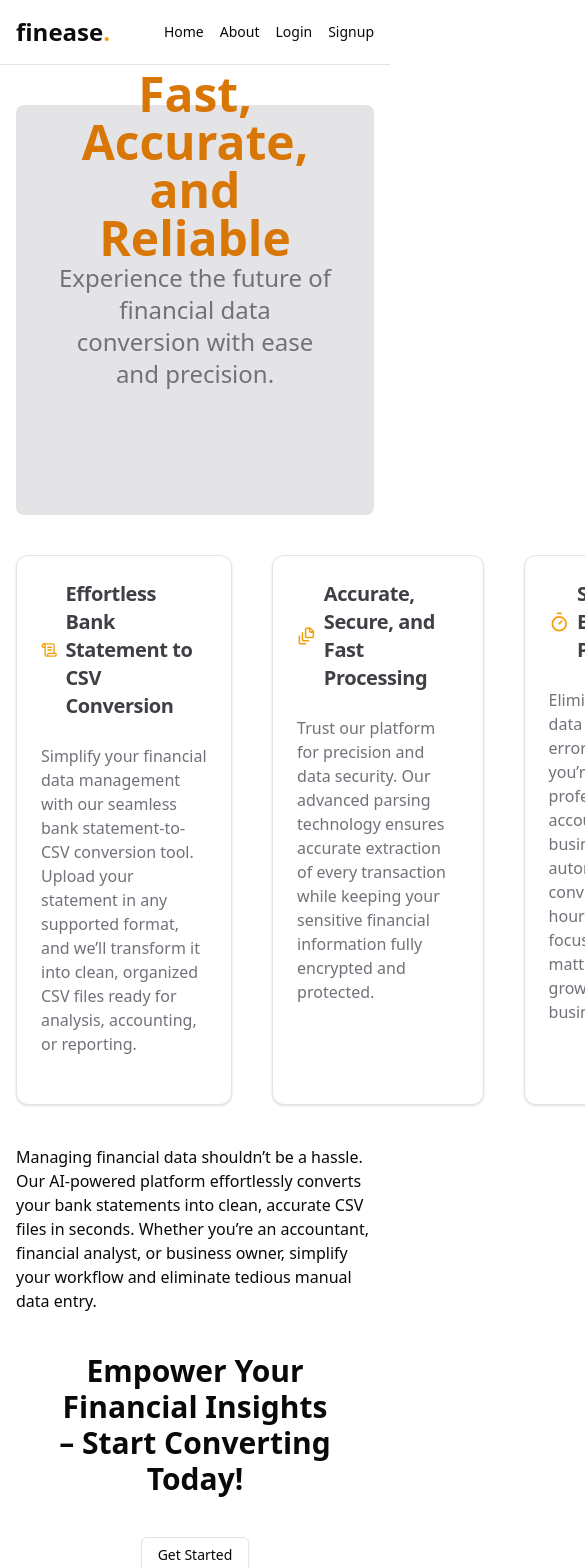
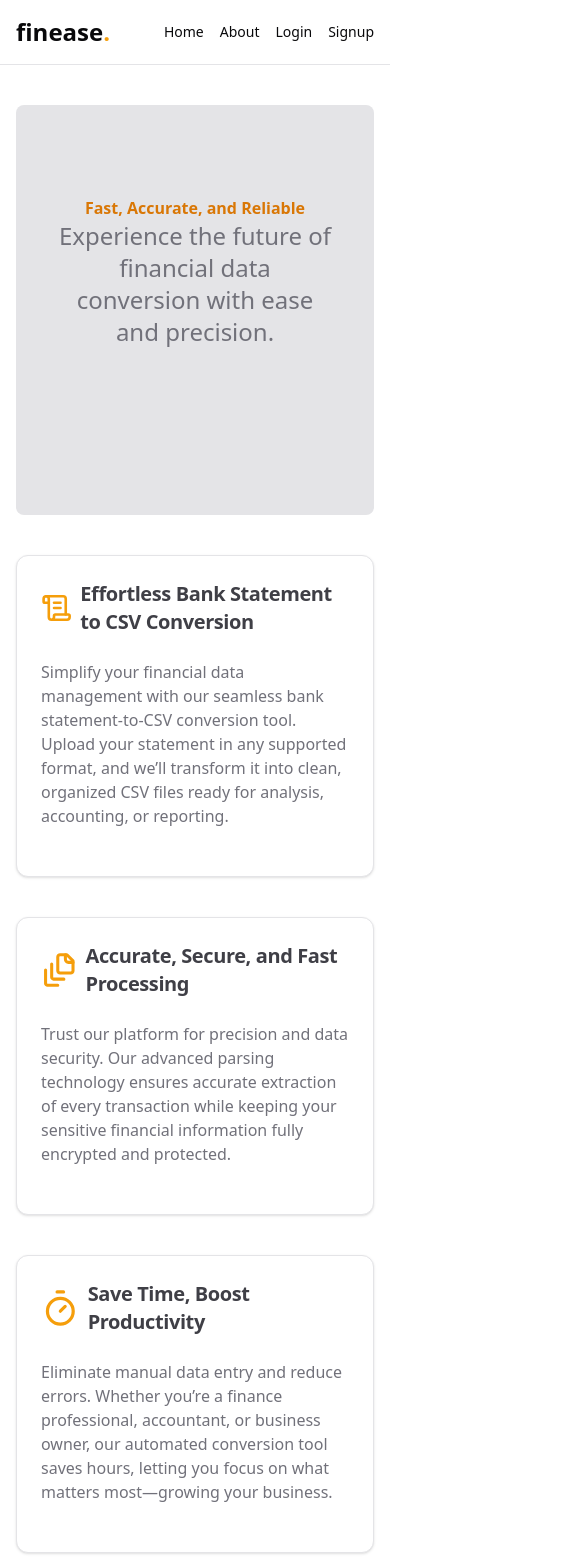
Before and after one commit to parveshh/finease, a Next.js app: page /home in a window 390 px wide. Shown: the top 1568 px of the page, 585 px wide, since content can reach past the window. Built offline with nearby package versions, Linux system fonts and the light colour scheme.

Commit message:
feat: home page

```diff
--- a/app/components/AnimatedHero.tsx
+++ b/app/components/AnimatedHero.tsx
@@ -32,10 +32,10 @@ export default function AnimatedHero() {
   return (
     <div className="flex items-center flex-col justify-center p-10 bg-zinc-200 h-[410px] rounded-lg mb-10">
       <div className="relative text-center animate-bounce ease-in-out duration-3000">
-        <h1 className="text-5xl font-bold text-amber-600">
+        <h1 className="md:text-5xl sm:text-2xl font-bold text-amber-600">
           {texts[activeIndex].title}
         </h1>
-        <p className="text-2xl text-muted-foreground">
+        <p className="md:text-2xl sm:text-xl text-2xl text-muted-foreground">
           {texts[activeIndex].description}
         </p>
       </div>
--- a/app/home/page.tsx
+++ b/app/home/page.tsx
@@ -18,7 +18,7 @@ export default function Home() {
   return (
     <>
    <AnimatedHero/>
-      <div className="flex md:flex-row sm:flex-col sm:items-center sm:w-full gap-10 justify-start w-full">
+      <div className="flex flex-col md:flex-row sm:flex-col sm:items-center sm:w-full gap-10 justify-start w-full">
         <Card className="md:w-1/3">
           <CardHeader>
             <CardTitle>
```
